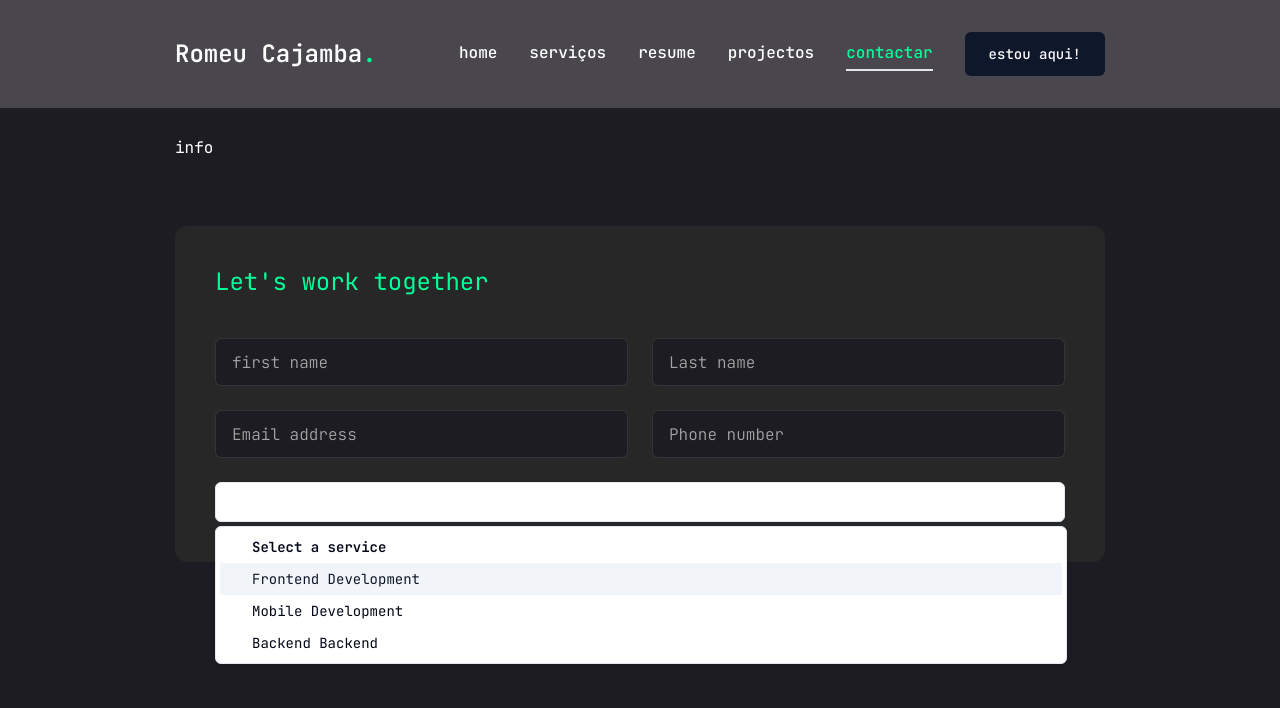
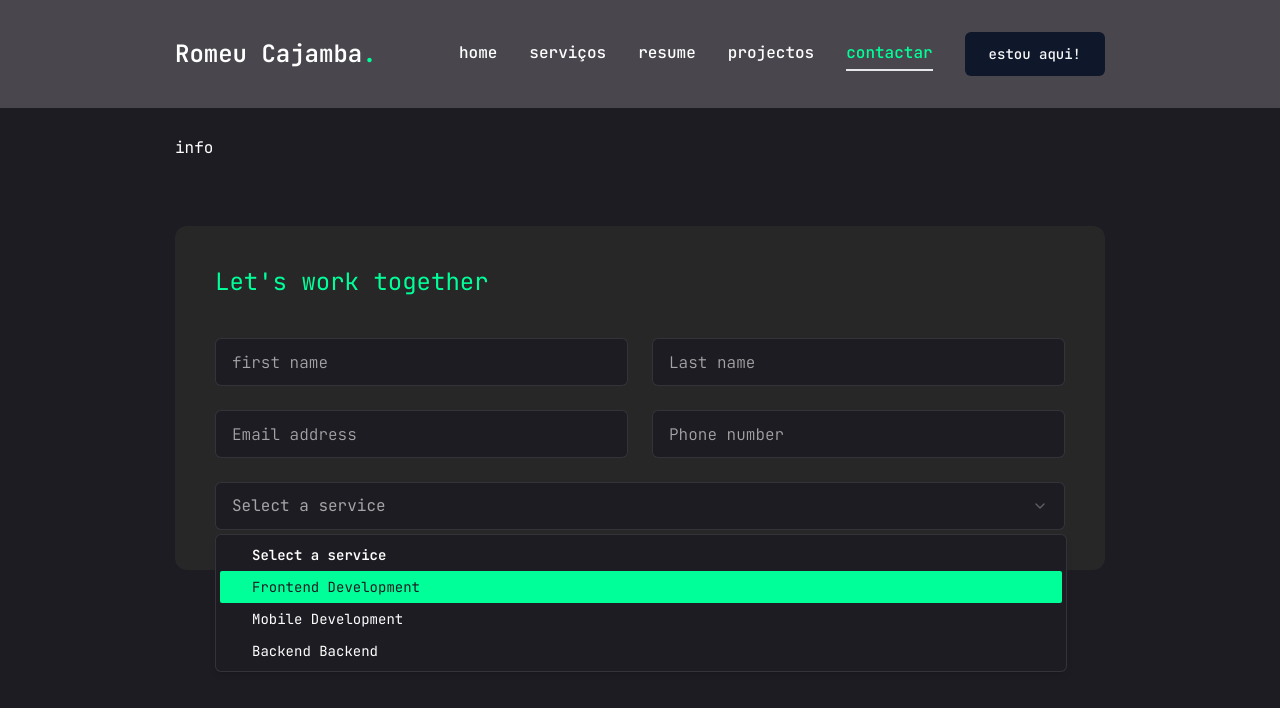
Before and after one commit to romeucajamba/portfolio_Cajamba, a Next.js app: page /contact in a window 1280 px wide. Both pictures are taken after a click on the button "Select a service". Shown: the top 708 px of the page. Built offline with nearby package versions, Linux system fonts and the light colour scheme.

Commit message:
feat: changed color

```diff
--- a/src/components/ui/select.tsx
+++ b/src/components/ui/select.tsx
@@ -19,7 +19,7 @@
   <SelectPrimitive.Trigger
     ref={ref}
     className={cn(
-      "flex h-10 w-full items-center justify-between rounded-md border border-slate-200 bg-white px-3 py-2 text-sm ring-offset-white placeholder:text-slate-500 focus:outline-none focus:ring-2 focus:ring-slate-950 focus:ring-offset-2 disabled:cursor-not-allowed disabled:opacity-50 [&>span]:line-clamp-1 dark:border-slate-800 dark:bg-slate-950 dark:ring-offset-slate-950 dark:placeholder:text-slate-400 dark:focus:ring-slate-300",
+      "flex h-[48px] w-full items-center justify-between rounded-md border border-white/10 bg-primary px-4 py-5 text-base text-white/60 placeholder:text-white/10 focus:border-accent outline-none",
       className
     )}
     {...props}
@@ -75,7 +75,7 @@
     <SelectPrimitive.Content
       ref={ref}
       className={cn(
-        "relative z-50 max-h-96 min-w-[8rem] overflow-hidden rounded-md border border-slate-200 bg-white text-slate-950 shadow-md data-[state=open]:animate-in data-[state=closed]:animate-out data-[state=closed]:fade-out-0 data-[state=open]:fade-in-0 data-[state=closed]:zoom-out-95 data-[state=open]:zoom-in-95 data-[side=bottom]:slide-in-from-top-2 data-[side=left]:slide-in-from-right-2 data-[side=right]:slide-in-from-left-2 data-[side=top]:slide-in-from-bottom-2 dark:border-slate-800 dark:bg-slate-950 dark:text-slate-50",
+        "relative z-50 max-h-96 min-w-[8rem] overflow-hidden rounded-md border border-white/10 bg-primary text-swhite shadow-md data-[state=open]:animate-in data-[state=closed]:animate-out data-[state=closed]:fade-out-0 data-[state=open]:fade-in-0 data-[state=closed]:zoom-out-95 data-[state=open]:zoom-in-95 data-[side=bottom]:slide-in-from-top-2 data-[side=left]:slide-in-from-right-2 data-[side=right]:slide-in-from-left-2 data-[side=top]:slide-in-from-bottom-2 dark:border-slate-800 dark:bg-slate-950 dark:text-slate-50",
         position === "popper" &&
           "data-[side=bottom]:translate-y-1 data-[side=left]:-translate-x-1 data-[side=right]:translate-x-1 data-[side=top]:-translate-y-1",
         className
@@ -118,7 +118,7 @@
   <SelectPrimitive.Item
     ref={ref}
     className={cn(
-      "relative flex w-full cursor-default select-none items-center rounded-sm py-1.5 pl-8 pr-2 text-sm outline-none focus:bg-slate-100 focus:text-slate-900 data-[disabled]:pointer-events-none data-[disabled]:opacity-50 dark:focus:bg-slate-800 dark:focus:text-slate-50",
+      "relative flex w-full cursor-default select-none items-center rounded-sm py-1.5 pl-8 pr-2 text-sm outline-none focus:bg-accent focus:text-primary data-[disabled]:pointer-events-none data-[disabled]:opacity-50 dark:focus:bg-slate-800 dark:focus:text-slate-50",
       className
     )}
     {...props}
```
